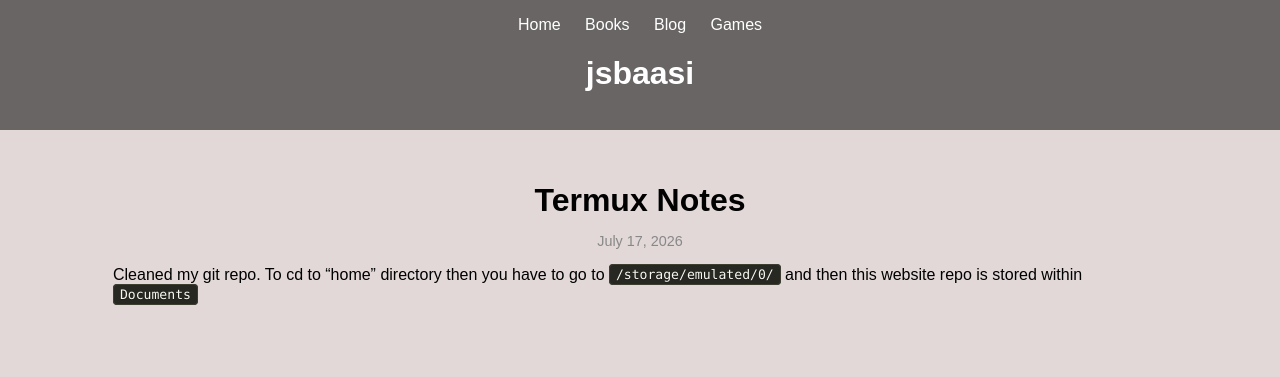
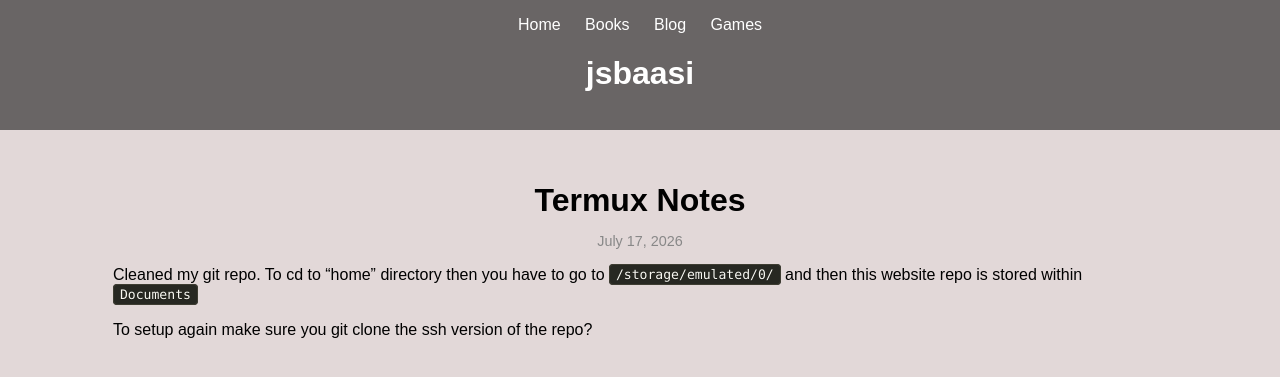
Before and after one commit to jsbaasi/jsbaasi.github.io, a Jekyll site: the page built from _posts/2026-07-17-termux-notes.md, in a window 1280 px wide. Shown: the top 377 px of the page. Built offline with Jekyll 4.4.1, drawn with Linux system fonts in a browser that asks for light colours.

Commit message:
vault backup: 2026-07-21 14:15:18

```diff
--- a/_posts/2026-07-17-termux-notes.md
+++ b/_posts/2026-07-17-termux-notes.md
@@ -6,3 +6,5 @@
 permalink: /termux-notes/
 ---
 Cleaned my git repo. To cd to "home" directory then you have to go to `/storage/emulated/0/` and then this website repo is stored within `Documents`
+
+To setup again make sure you git clone the ssh version of the repo?
```
